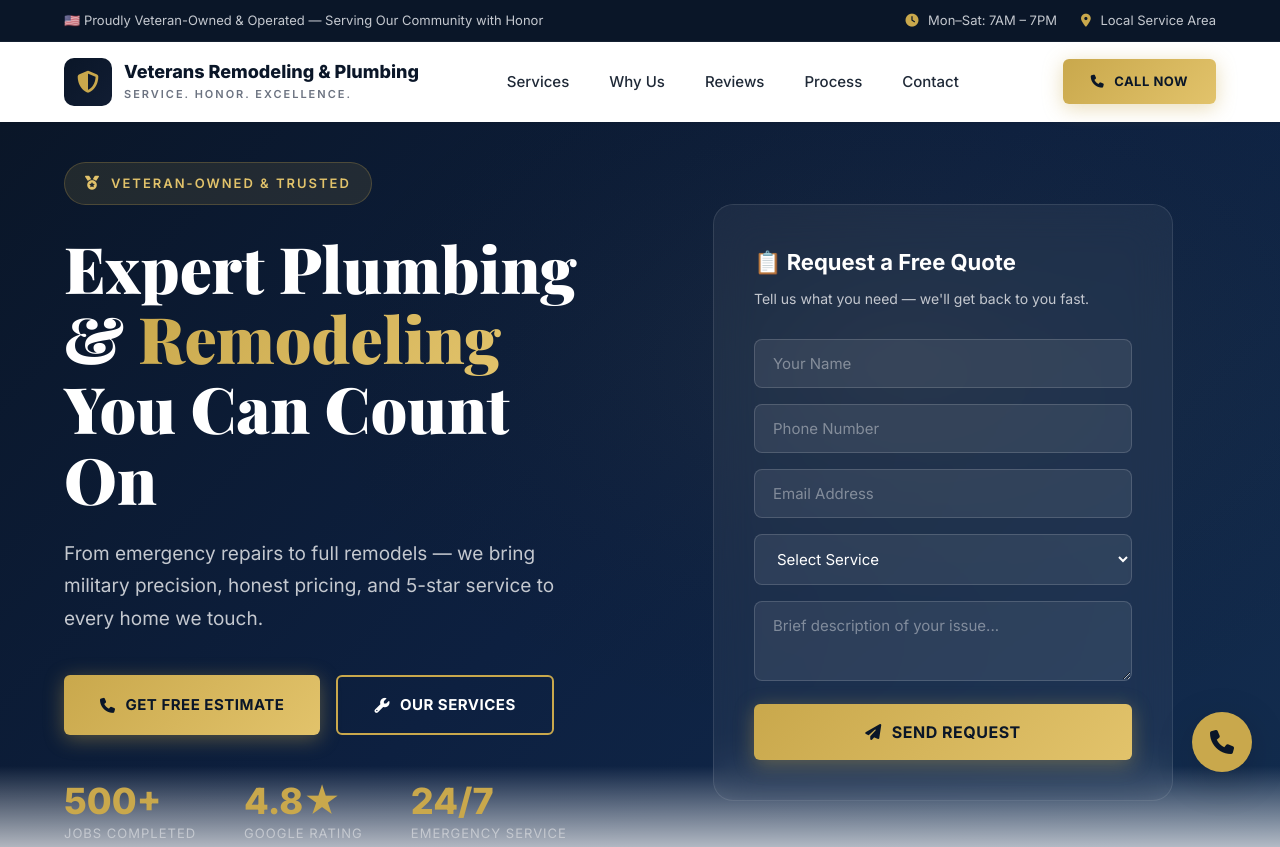
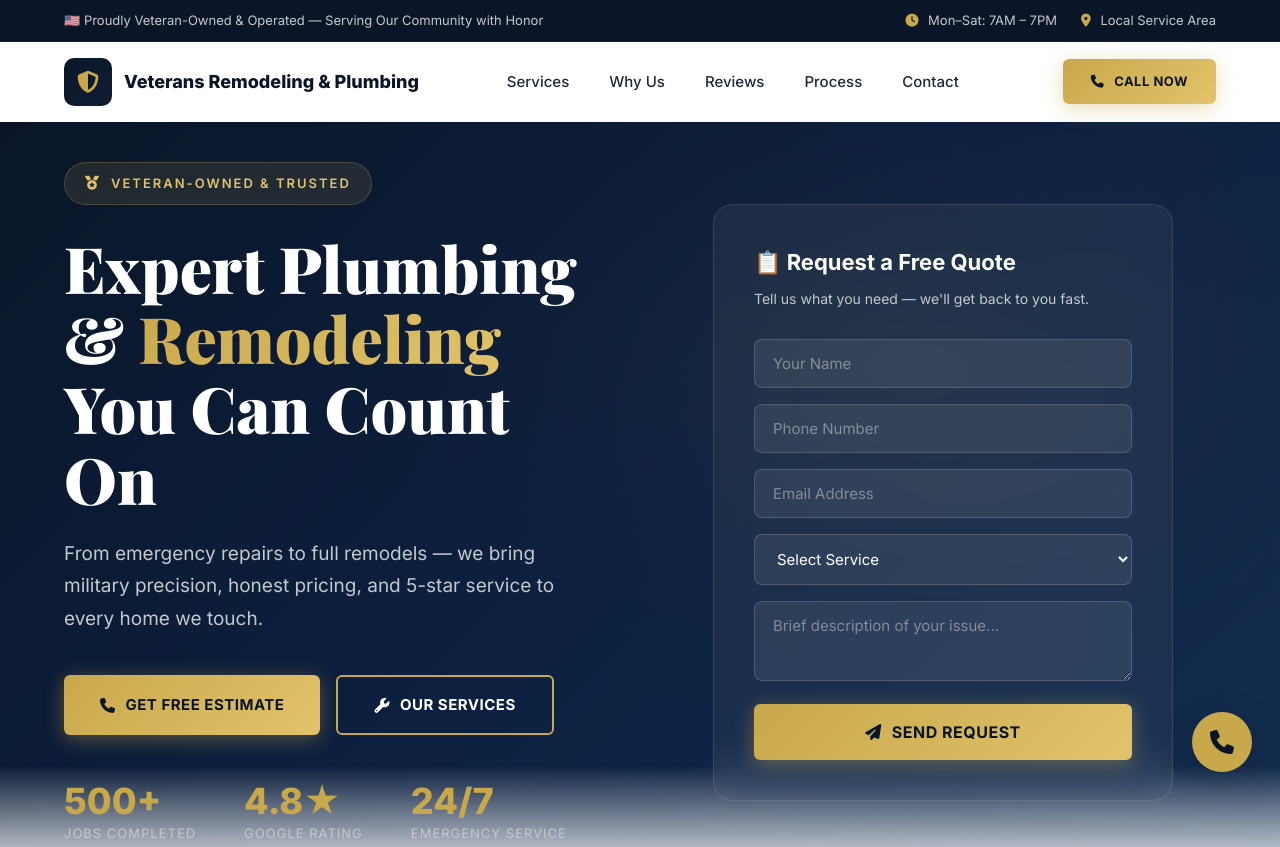
Before and after one commit to christianlee2014-alt/veterans-remodeling, a plain HTML site: page index.html in a window 1280 px wide. Shown: the top 847 px of the page. Drawn offline with nearby package versions, Linux system fonts and the light colour scheme.

Commit message:
Remove tagline from navbar logo

```diff
--- a/index.html
+++ b/index.html
@@ -878,7 +878,6 @@
                 <div class="logo-icon"><i class="fas fa-shield-alt"></i></div>
                 <div class="logo-text">
                     <span class="name">Veterans Remodeling &amp; Plumbing</span>
-                    <span class="tagline">Service. Honor. Excellence.</span>
                 </div>
             </a>
             <ul class="nav-links">
```
